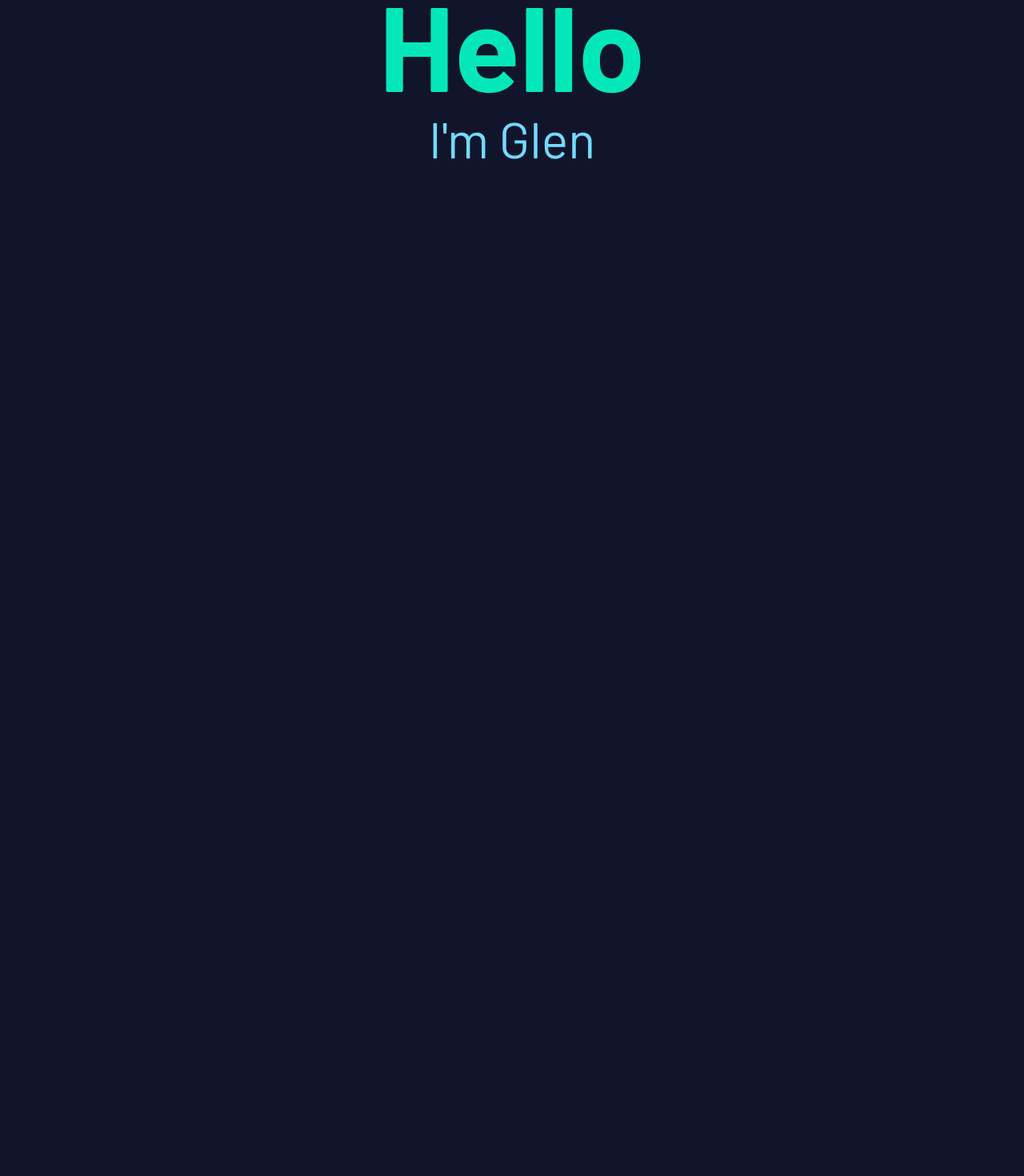
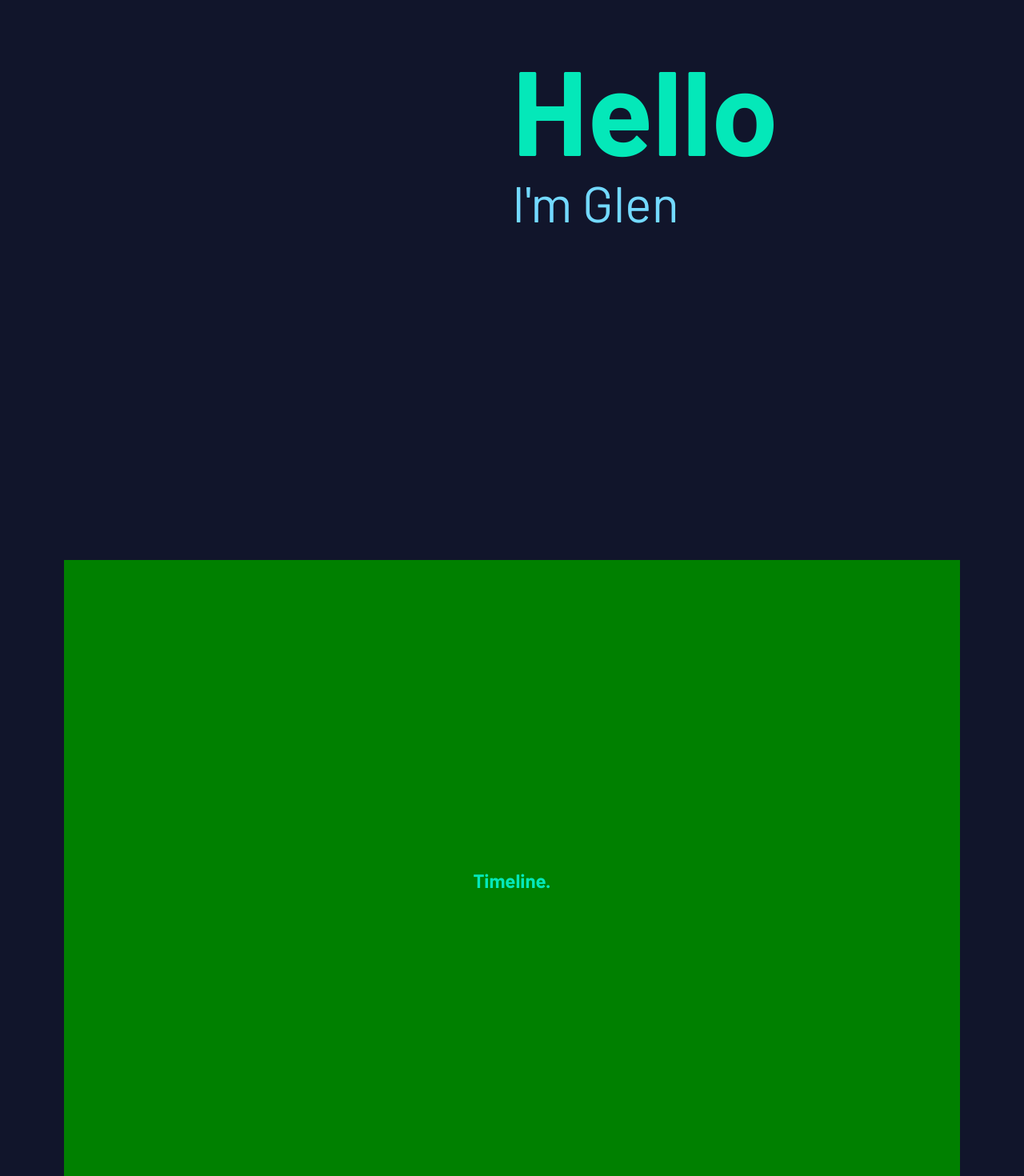
Before and after one commit to GlenCodez/glenned.com, a React (Create React App) app: page /home in a window 1280 px wide. Shown: the part 100-1570 px from the top of the page at 80% size. Before the commit the page ends 800 px from the top, so only its background shows below. Built offline with nearby package versions, Linux system fonts and the light colour scheme.

Commit message:
Landing page

```diff
--- a/src/assets/styles/App.css
+++ b/src/assets/styles/App.css
@@ -18,21 +18,52 @@ body {
 }
 
 main {
-    height: 100%;
     width: 100%;
     display: flex;
     flex-flow: column nowrap;
-    padding: var(--nav-height) 5rem 5rem;
+    border-top: transparent solid var(--nav-height);
+    padding: 0 5rem;
     margin: 0;
 }
 
 main > div {
-    height: 100%;
     width: 100%;
     display: flex;
     flex-flow: column nowrap;
     justify-content: flex-start;
     align-items: center;
+}
+
+/*
+    Home
+*/
+section {
+    width: 100%;
+    display: flex;
+    align-items: center;
+    justify-content: center;
+}
+section:first-child {
+    height: calc(100vh - var(--nav-height));
+}
+
+section:nth-child(1n+2) {
+    height: 100vh;
+    background: green;
+}
+
+.landing {
+    /*height: ;*/
+}
+
+.landing-left {
+    height: 100%;
+    flex: 1;
+}
+
+.landing-right {
+    height: 100%;
+    flex: 1;
 }
 
 .home-h1 {
@@ -41,7 +72,7 @@ main > div {
     font-weight: 700;
     text-transfor: none;
     text-decoration: none;
-    margin-top: 0;
+    margin-top: var(--nav-height);
     margin-bottom: .5rem;
     text-align: left;
 }
--- a/src/pages/Home.tsx
+++ b/src/pages/Home.tsx
@@ -3,8 +3,18 @@ import React from 'react';
 function Home() {
     return (
         <div>
-            <h1 className="home-h1">Hello</h1>
-            <h3 className="home-h3">I'm Glen</h3>
+            <section className="landing">
+                <div className="landing-left">
+
+                </div>
+                <div className="landing-right">
+                    <h1 className="home-h1">Hello</h1>
+                    <h3 className="home-h3">I'm Glen</h3>
+                </div>
+            </section>
+            <section className="timeline">
+                <h1>Timeline.</h1>
+            </section>
         </div>
     )
 }
```
